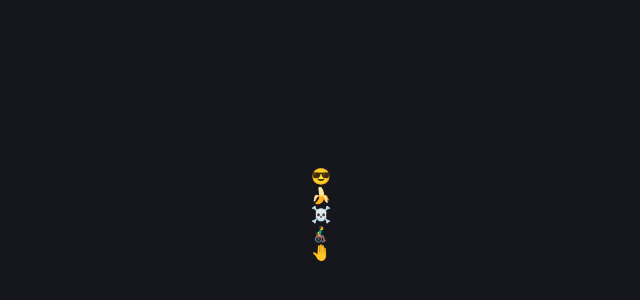
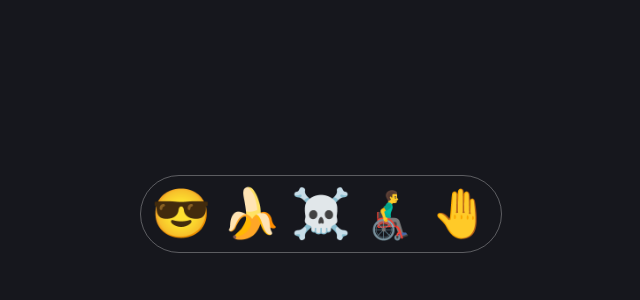
Before and after one commit to Cyri0/animations-gy1, a React (Vite) app: page / in a window 1280 px wide. Shown: the part 186-486 px from the top of the page, without its empty margins (319-959 px from the left). Built offline with nearby package versions, Linux system fonts and the light colour scheme.

Commit message:
Add Emoji and EmojiWrapper components with styles

```diff
--- a/src/components/Emoji/Emoji.module.css
+++ b/src/components/Emoji/Emoji.module.css
@@ -0,0 +1,10 @@
+.emoji{
+    font-size: 3rem;
+    user-select: none;
+    cursor: pointer;
+    transition: transform 0.3s;
+}
+
+.emoji:hover{
+    transform: scale(2) translateY(-10px);
+}
--- a/src/components/Emoji/Emoji.tsx
+++ b/src/components/Emoji/Emoji.tsx
@@ -1,3 +1,5 @@
+import styles from "./Emoji.module.css"
+
 type EmojiProps = {
     emoji: string,
     text: string
@@ -5,7 +7,7 @@ type EmojiProps = {
 
 const Emoji = ({emoji,text}: EmojiProps) => {
   return (
-    <div>{emoji}</div>
+    <div className={styles.emoji}>{emoji}</div>
   )
 }
 
--- a/src/components/Emoji/EmojiWrapper.module.css
+++ b/src/components/Emoji/EmojiWrapper.module.css
@@ -0,0 +1,8 @@
+.emojiWrapper{
+    display: grid;
+    grid-template-columns: repeat(5, 1fr);
+    gap: 10px;
+    border: 1px solid rgba(255, 255, 255, 0.3);
+    padding: 10px;
+    border-radius: 3rem;
+}
--- a/src/components/Emoji/EmojiWrapper.tsx
+++ b/src/components/Emoji/EmojiWrapper.tsx
@@ -1,8 +1,9 @@
 import Emoji from "./Emoji"
+import styles from "./EmojiWrapper.module.css"
 
 const EmojiWrapper = () => {
   return (
-    <div>
+    <div className={styles.emojiWrapper}>
         <Emoji emoji="😎" text="cool" />
         <Emoji emoji="🍌" text="banana!" />
         <Emoji emoji="☠️" text="RIP" />
```
